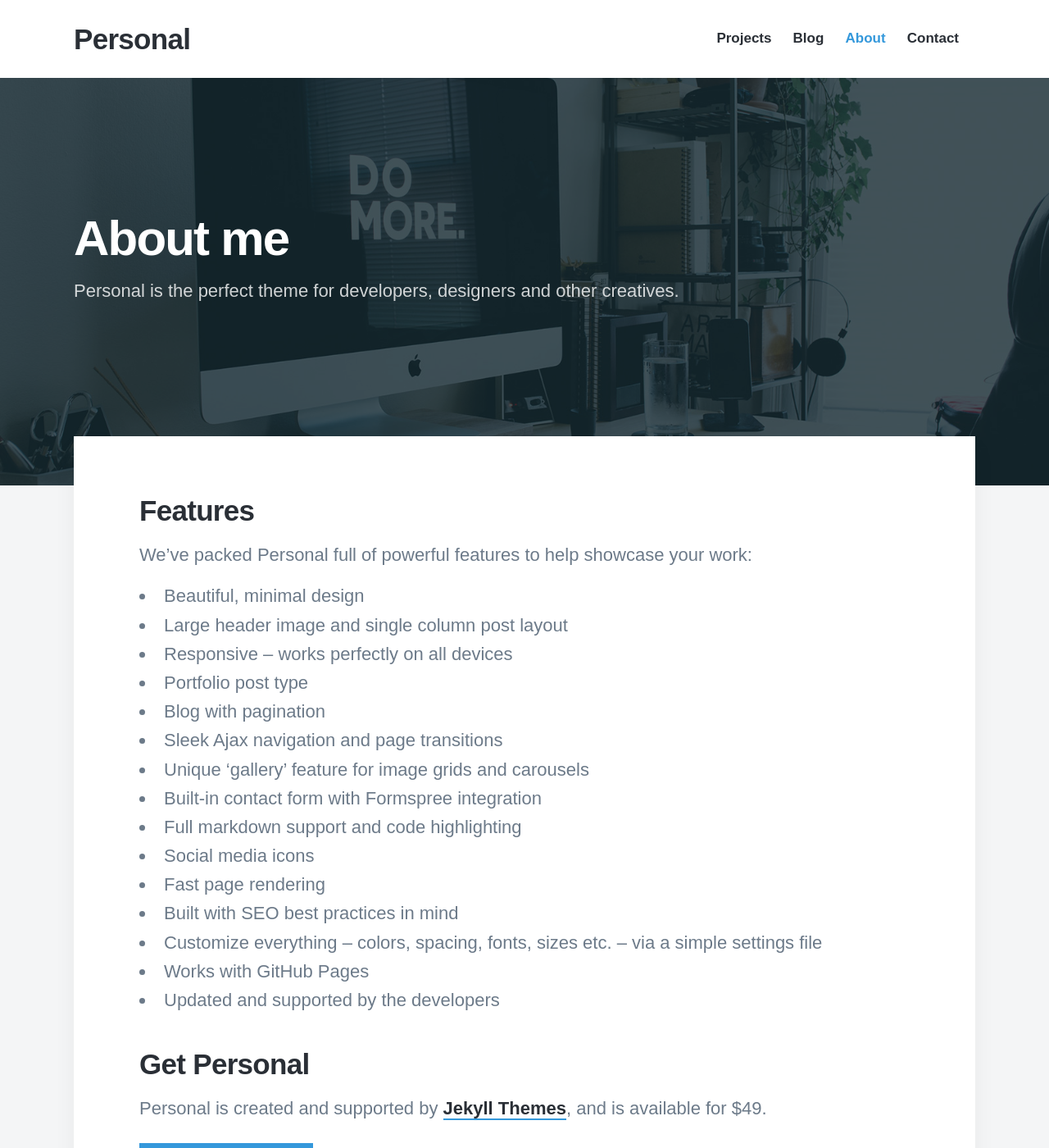
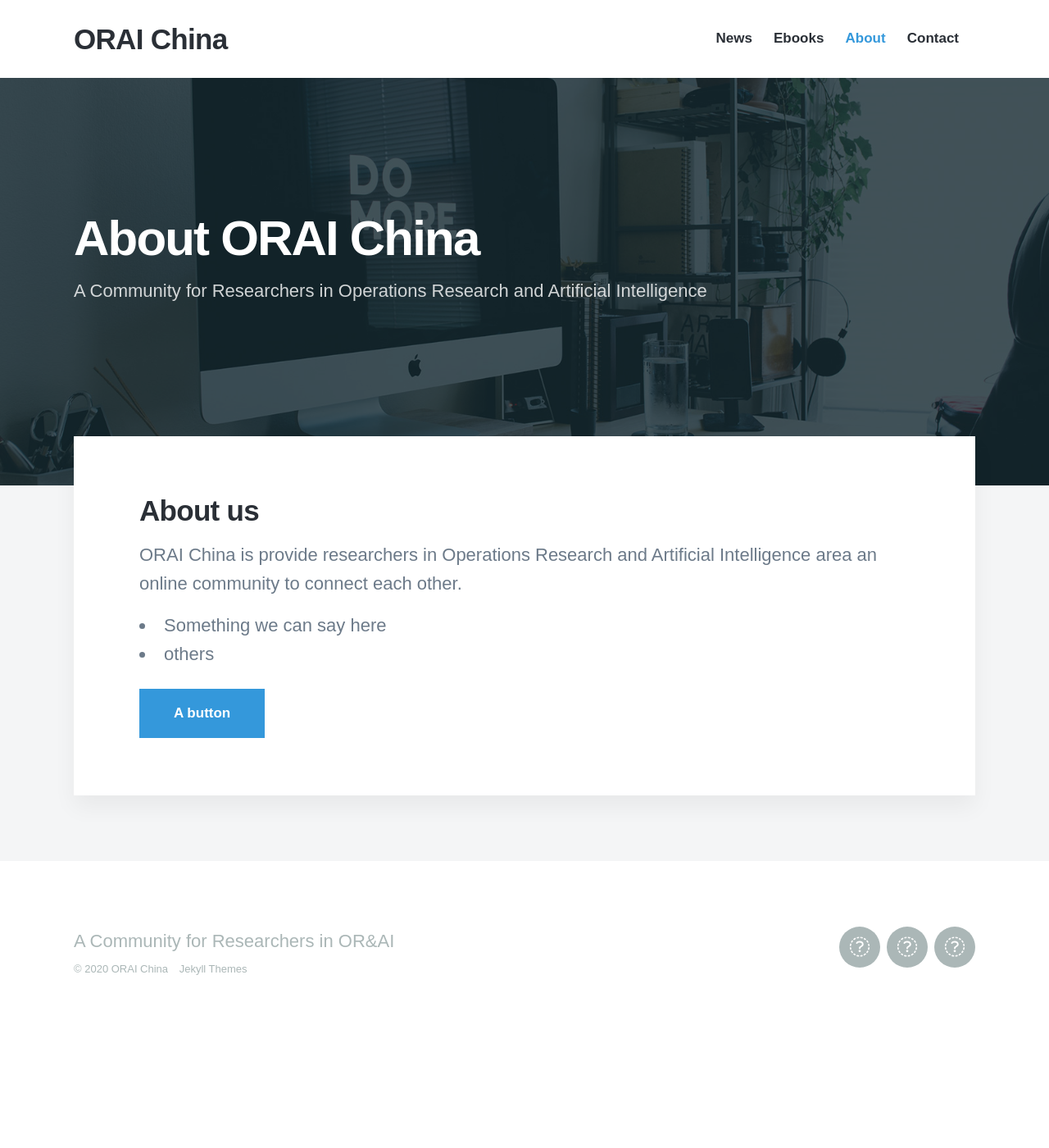
Before and after one commit to Operations-Research-Science/Operations-Research-Science.github.io, a Jekyll site: the page built from _pages/about.md, in a window 1280 px wide and 1400 px high. Shown: the whole window at 82% size. Built offline with Jekyll 4.4.1, drawn with Linux system fonts in a browser that asks for light colours; nearby versions of some CDN libraries; some web fonts are replaced; some of the changed text lies outside the part shown.

Commit message:
Modify the framework

```diff
--- a/_config.yml
+++ b/_config.yml
@@ -1,6 +1,6 @@
-site: Personal Jekyll Theme
+site: ORAI China
 
-url:
+url: https://operations-research-science.github.io/
 baseurl:
 
 collections:
--- a/_data/settings.yml
+++ b/_data/settings.yml
@@ -1,5 +1,5 @@
 basic_settings:
-  site_title: Personal
+  site_title: ORAI China
   favicon_image: /images/favicon.png
 
 header_settings:
@@ -8,17 +8,17 @@ header_settings:
 
 menu_settings:
   menu_items:
-    - title: 'Projects'
+    - title: 'News'
       url: '/'
-    - title: 'Blog'
-      url: '/blog/'
+    - title: 'Ebooks'
+      url: '/ebooks/'
     - title: 'About'
       url: '/about'
     - title: 'Contact'
       url: '/contact'
 
 footer_settings:
-  footer_tagline: A sleek, modern Jekyll theme for personal websites.
+  footer_tagline: A Community for Researchers in OR&AI
 
 hero_settings:
   overlay_opacity: 0.8
@@ -27,7 +27,7 @@ post_settings:
   grid_spacing: 10
 
 contact_settings:
-  form_action: ''
+  form_action: 'https://formspree.io/xeqrqzed'
   confirmation_url: '/thanks'
   email_subject: 'Contact form submission'
   send_button_text: 'Send Message'
@@ -59,6 +59,9 @@ social_settings:
   spotify_url: ''
   bandcamp_url: ''
   linkedin_url: ''
+  知乎_url: 'https://www.zhihu.com/org/yun-chou-orwei-wo'
+  bilibili_url: 'https://space.bilibili.com/403058474'
+  知识星球_url: 'https://wx.zsxq.com/dweb2/index/group/822115185582'
 
 color_settings:
   background_color: '#ffffff'
--- a/_pages/about.md
+++ b/_pages/about.md
@@ -1,32 +1,15 @@
 ---
-title: About me
-subtitle: Personal is the perfect theme for developers, designers and other creatives.
-description: Personal is the perfect theme for developers, designers and other creatives.
+title: About ORAI China
+subtitle: A Community for Researchers in Operations Research and Artificial Intelligence
+description: About us
 featured_image: /images/demo/about.jpg
 ---
 
-## Features
+## About us
 
-We've packed Personal full of powerful features to help showcase your work:
+ORAI China is provide researchers in Operations Research and Artificial Intelligence area an online community to connect each other.
 
-* Beautiful, minimal design
-* Large header image and single column post layout
-* Responsive – works perfectly on all devices
-* Portfolio post type
-* Blog with pagination
-* Sleek Ajax navigation and page transitions
-* Unique 'gallery' feature for image grids and carousels
-* Built-in contact form with Formspree integration
-* Full markdown support and code highlighting
-* Social media icons
-* Fast page rendering
-* Built with SEO best practices in mind
-* Customize everything – colors, spacing, fonts, sizes etc. – via a simple settings file
-* Works with GitHub Pages
-* Updated and supported by the developers
+* Something we can say here
+* others
 
-## Get Personal
-
-Personal is created and supported by [Jekyll Themes](https://jekyllthemes.io), and is available for $49.
-
-<a href="https://jekyllthemes.io/theme/personal-website-jekyll-theme" class="button button--large">Get This Theme</a>
+<a href="https://operations-research-science.github.io/about" class="button button--large">A button</a>
--- a/blog/index.html
+++ b/ebooks/index.html
@@ -14,7 +14,7 @@ featured_image: /images/demo/blog.jpg
 	<div class="wrap">
 
 		<h1>What I've been up to</h1>
-		<p>Personal includes a simple blog with pagination.</p>
+		<p>It includes our ebooks.</p>
 
 	</div>
 
```
Also changed, not shown: _pages/contact.md (+3 -3 lines), index.html (+4 -5 lines), Gemfile.lock, images/favicon.png.
